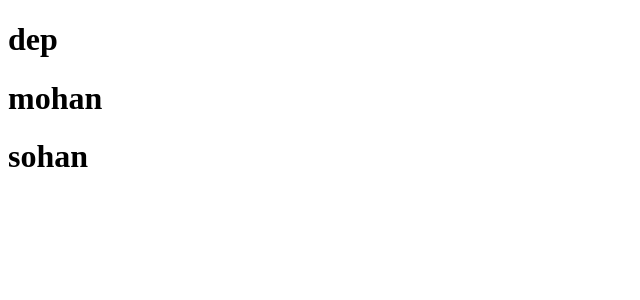
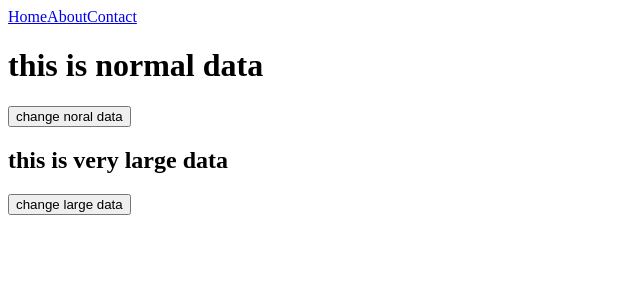
Before and after one commit to deepakmehta7527/reactjsBasic, a React (Vite) app: page /about in a window 1280 px wide. Shown: the top 300 px of the page, without its empty margins (0-640 px from the left). Built offline with nearby package versions, Linux system fonts and the light colour scheme.

Commit message:
useEffect important concept and some notes about "axios"

```diff
--- a/src/App.jsx
+++ b/src/App.jsx
@@ -1,12 +1,23 @@
 import React from "react";
-import Cards from "./componets/Cards";
-
+import {Link, Route, Routes} from "react-router-dom"
+import Home from "./componets/Home";
+import About from "./componets/About";
+import Contact from "./componets/Contact";
 
 const App = () => {
 
   return (
     <div>
-      <Cards></Cards>
+    <Link to={"/"}>Home</Link>
+    <Link to={"/about"}>About</Link>
+    <Link to={"/contact"}>Contact</Link>
+
+
+    <Routes>
+      <Route path="/" element={<Home></Home>}></Route>
+      <Route path="/about" element={<About></About>}></Route>
+      <Route path="/contact" element={<Contact></Contact>}></Route>
+    </Routes>
     </div>
   );
 };
--- /dev/null
+++ b/src/componets/About.jsx
@@ -0,0 +1,42 @@
+import React, { useEffect, useState } from 'react'
+
+
+const About = () => {
+  const [first,setfirst]=useState("this is normal data");
+  const [second,setsecond]=useState("this is very large data");
+
+  useEffect(()=>{
+    console.log("about component is created")
+
+    return ()=>{
+      console.log("About component is deleted")
+    }
+  },[])
+
+
+  // jab large file ho uss kese main aggr chahte ho ki "component" refresh ho
+  // tho bracket"[]" mein woh "state" ka value pass kr do
+  useEffect(()=>{
+    console.log("about component is created")
+
+    return ()=>{
+      console.log("About component is deleted")
+    }
+  },[second])
+  return (
+    <div>
+      {/* button pe click  krne pe "ye" component ke page ko refresh kr
+      rha hai eske liye "[]" bracket ko pass krna hota hai
+      useEffect() mein uske baad ye "refresh" nhi hota hai sirf "woh" main part
+      "update" hota hai
+      */}
+      <h1>{first}</h1>
+      <button onClick={()=>setfirst("normal data has been changed")}>change noral data</button>
+
+      <h2>{second}</h2>
+      <button onClick={()=>setsecond("large data has beend changed")}>change large data</button>
+    </div>
+  )
+}
+
+export default About
--- a/src/componets/Card.jsx
+++ /dev/null
@@ -1,23 +0,0 @@
-import React, { useContext } from 'react' // Importing React and the useContext hook from React library to use context data.
-import { UserContext } from '../context/Context' // Importing UserContext from the Context component where it was defined.
-
-const Card = () => { // Define a functional component called 'Card'.
-
-  // Using the useContext hook to access the context values (users in this case) from UserContext.
-  // It allows you to get the current value of 'users' from the nearest UserContext.Provider above in the component tree.
-  const { users } = useContext(UserContext);
-
-  return (
-    <div>
-    {/* Looping through the 'users' array using map() to display each user's username. */}
-    {
-      users.map((u) => (
-          // For each user object 'u', display their username inside an <h1> tag.
-          <h1 key={u.id}>{u.username}</h1> // It's important to add a unique key prop when rendering lists of elements in React.
-      ))
-    }
-    </div>
-  )
-}
-
-export default Card; // Exporting the Card component so it can be used in other parts of the app.
--- a/src/componets/Cards.jsx
+++ /dev/null
@@ -1,11 +0,0 @@
-import React from 'react'
-import Card from './Card'
-const Cards = () => {
-  return (
-    <div>
-      <Card></Card>
-    </div>
-  )
-}
-
-export default Cards
--- /dev/null
+++ b/src/componets/Contact.jsx
@@ -0,0 +1,11 @@
+import React from 'react'
+
+const Contact = () => {
+  return (
+    <div>
+      contact
+    </div>
+  )
+}
+
+export default Contact
--- /dev/null
+++ b/src/componets/Home.jsx
@@ -0,0 +1,21 @@
+import React, { useEffect } from 'react'
+
+const Home = () => {
+
+  // home component create hota hai jab aap first time visit krte ho
+  // jab koi aur component pe visit krte ho tho component delete hota hai
+  useEffect(()=>{
+    console.log("home component is created");
+
+    return ()=>{
+      console.log("Home component is Deleted")
+    }
+  })
+  return (
+    <div>
+      this is home
+    </div>
+  )
+}
+
+export default Home
--- a/src/context/Context.jsx
+++ /dev/null
@@ -1,29 +0,0 @@
-import React from 'react' // Importing React library to use React components.
-import { createContext, useState } from 'react' // Importing createContext and useState hooks from React.
-
-
-// Create a context called UserContext. This will allow sharing data between components in the component tree.
-export const UserContext = createContext();
-
-// Context component which will wrap around other components and provide the context value to them.
-const Context = (props) => {
-
-  // useState hook is used to create state variables. 'users' is the state variable,
-  // and 'setusers' is the function to update the 'users' state.
-  const [users, setusers] = useState([
-    {id: 0, username: "dep", city: "india"}, // Initial state with an array of user objects.
-    {id: 0, username: "mohan", city: "pak"},
-    {id: 0, username: "sohan", city: "eng"}
-  ]);
-
-  return (
-    // The UserContext.Provider component provides the state values (users and setusers) to its child components.
-    // Any child component wrapped inside <Context> will have access to 'users' and 'setusers' through UserContext.
-    <UserContext.Provider value={{users, setusers}}>
-      {props.children}
-      {/* // 'props.children' allows other components inside "<Context>"" to access the context. */}
-    </UserContext.Provider>
-  );
-}
-
-export default Context; // Exporting Context component to be used in other parts of the app.
--- a/src/main.jsx
+++ b/src/main.jsx
@@ -2,14 +2,14 @@
 import { createRoot } from "react-dom/client";
 import App from "./App.jsx";
 import { BrowserRouter } from "react-router-dom";
-import Context from "./context/Context.jsx";
+
 createRoot(document.getElementById("root")).render(
 
-<Context>
+
     <BrowserRouter>
     <App />
   </BrowserRouter>
-</Context>
+
 
 
 
```
Also changed, not shown: 1 other file (tests, documents, lock files or other folders).
